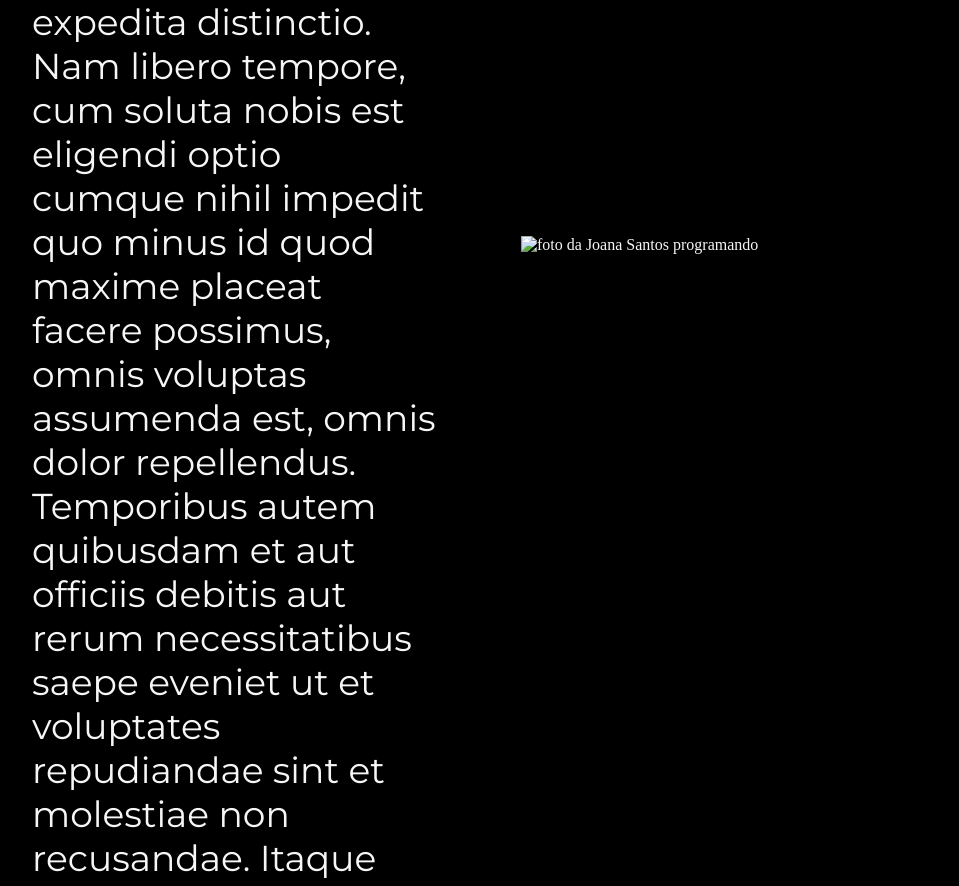
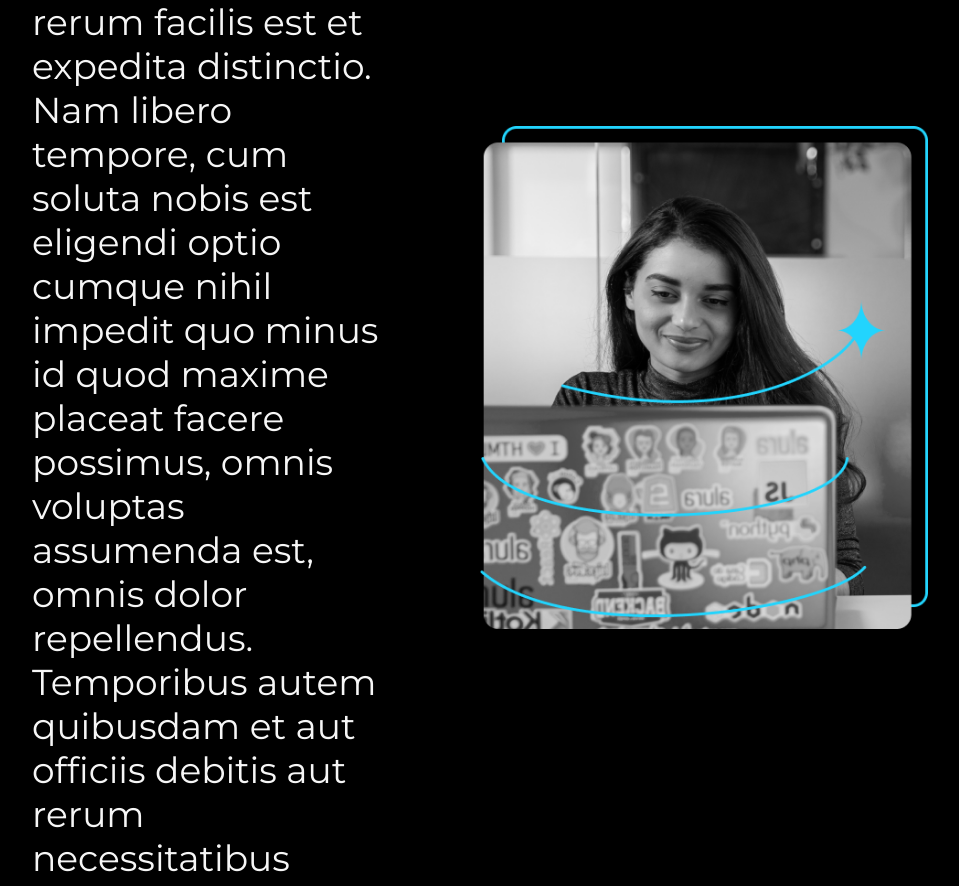
Before and after one commit to leandsilva/pagina-de-apresentacao, a plain HTML site: page about.html in a window 1280 px wide. Shown: the part 1080-1966 px from the top of the page, without its empty margins (160-1119 px from the left). Drawn offline with nearby package versions, Linux system fonts and the light colour scheme.

Commit message:
Update about.html

```diff
--- a/about.html
+++ b/about.html
@@ -19,7 +19,7 @@
             <p class="apresentacao__conteudo__texto">At vero eos et accusamus et iusto odio dignissimos ducimus qui blanditiis praesentium voluptatum deleniti atque corrupti quos dolores et quas molestias excepturi sint occaecati cupiditate non provident, similique sunt in culpa qui officia deserunt mollitia animi, id est laborum et dolorum fuga</p>
             <p class="apresentacao__conteudo__texto">Et harum quidem rerum facilis est et expedita distinctio. Nam libero tempore, cum soluta nobis est eligendi optio cumque nihil impedit quo minus id quod maxime placeat facere possimus, omnis voluptas assumenda est, omnis dolor repellendus. Temporibus autem quibusdam et aut officiis debitis aut rerum necessitatibus saepe eveniet ut et voluptates repudiandae sint et molestiae non recusandae. Itaque earum rerum hic tenetur a sapiente delectus, ut aut reiciendis voluptatibus maiores alias consequatur aut perferendis doloribus asperiores ipsum delis forum birol parela maxime infena. Excepteur sint occaecat cupidatat non.</p>
         </section>
-        <img class="apresentacao__imagem" src="img/Imagem.png" alt="foto da Joana Santos programando">
+        <img class="apresentacao__imagem" src="Imagem.png" alt="foto da Joana Santos programando">
     </main>
     <footer class="rodape">
         <p>Desenvolvido por Leandro</p>
```
